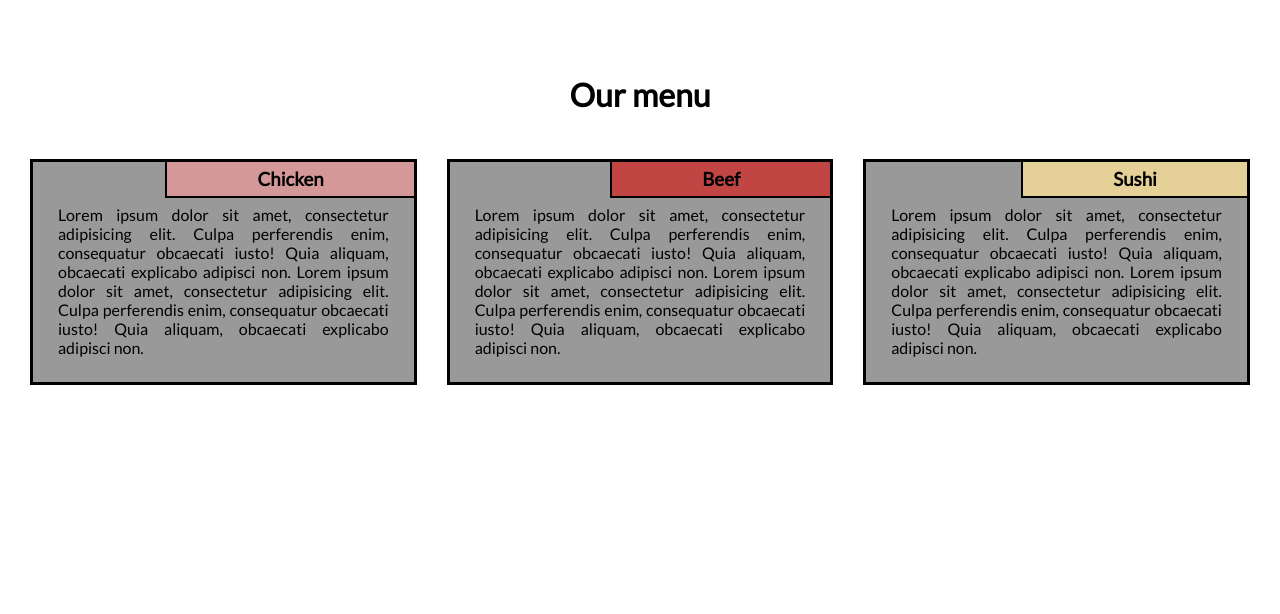
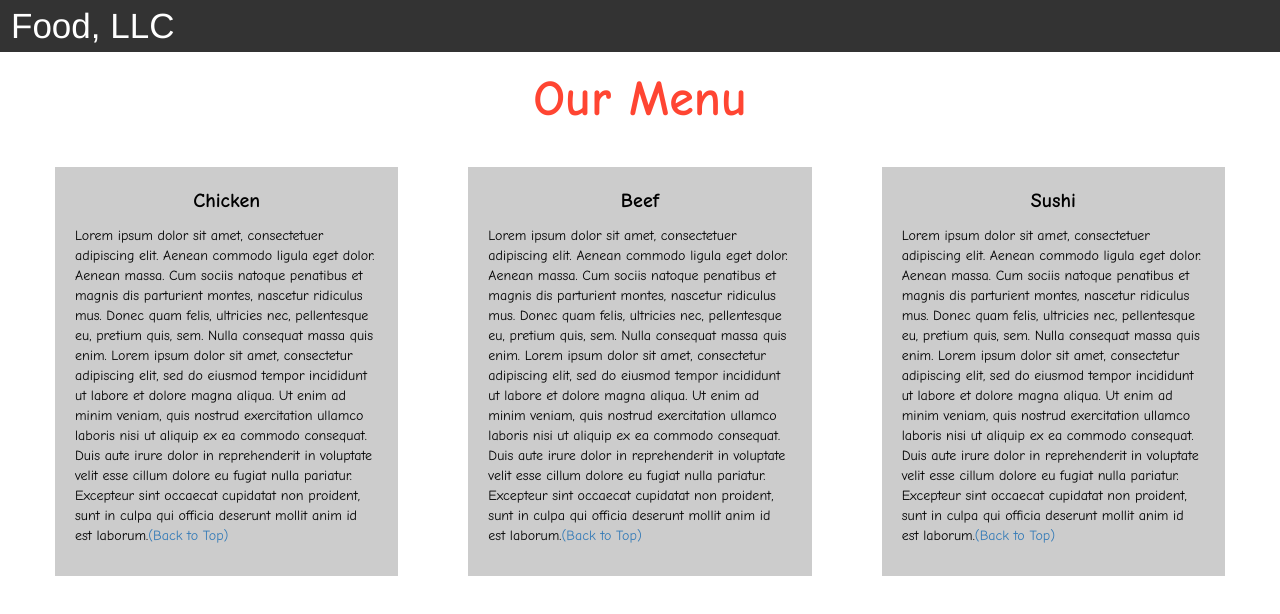
Before and after one commit to Prem-MIT/Coursera-test-repository, a plain HTML site: page index.html in a window 1280 px wide. Drawn offline with nearby package versions, Linux system fonts and the light colour scheme; files whose address does not match are found by name.

Commit message:
Add files via upload

```diff
--- a/index.html
+++ b/index.html
@@ -1,50 +1,77 @@
-
 <!DOCTYPE html>
 <html>
 <head>
-  <meta charset="utf-8">
+
+<title>Module 3</title>
+
   <meta name="viewport" content="width=device-width, initial-scale=1">
-  <title>My Responsive Layout</title>
-  <link href="https://fonts.googleapis.com/css?family=Lato" rel="stylesheet">
-  <link href='C:\Users\Dell\Documents\Downloads\style.css' rel='stylesheet' type='text/css'>
+  <link rel="stylesheet" href="https://maxcdn.bootstrapcdn.com/bootstrap/3.3.7/css/bootstrap.min.css">
+  <script src="https://ajax.googleapis.com/ajax/libs/jquery/3.3.1/jquery.min.js"></script>
+  <script src="https://maxcdn.bootstrapcdn.com/bootstrap/3.3.7/js/bootstrap.min.js"></script>
+
 </head>
+
+<meta name="viewport" content="width=device-width, initial-scale=1">
+<link rel="stylesheet" type="text/css" href="style.css">
+
+
+
 <body>
-  <div class="container">
-    <div class="row">
 
-    <h1 class="menu-title">Our menu</h1>
-      <div class="col-lg-4">
-        <div class="item">
-          <div class="item-title" id="title-one">
-            <h3>Chicken</h3>
-          </div>
-          <p>
-            Lorem ipsum dolor sit amet, consectetur adipisicing elit. Culpa perferendis enim, consequatur obcaecati iusto! Quia aliquam, obcaecati explicabo adipisci non. Lorem ipsum dolor sit amet, consectetur adipisicing elit. Culpa perferendis enim, consequatur obcaecati iusto! Quia aliquam, obcaecati explicabo adipisci non.
-          </p>
-        </div>
-      </div>
-      <div class="col-lg-4">
-        <div class="item">
-         <div class="item-title" id="title-two">
-          <h3>Beef</h3>
-        </div>
-        <p>
-          Lorem ipsum dolor sit amet, consectetur adipisicing elit. Culpa perferendis enim, consequatur obcaecati iusto! Quia aliquam, obcaecati explicabo adipisci non. Lorem ipsum dolor sit amet, consectetur adipisicing elit. Culpa perferendis enim, consequatur obcaecati iusto! Quia aliquam, obcaecati explicabo adipisci non.
-        </p>
-      </div>
+
+<nav class="navbar" id="top">
+  <div class="container-fluid">
+
+    <div class="navbar-header">
+      <button type="button" class="navbar-toggle" data-toggle="collapse" data-target="#myNavbar">
+        <span class="icon-bar"></span>
+        <span class="icon-bar"></span>
+        <span class="icon-bar"></span>
+      </button>
+      <a class="navbar-brand" href="#">Food, LLC</a>
     </div>
-    <div class="col-lg-4 col-lg-tablet">
-      <div class="item">
-       <div class="item-title" id="title-three">
-        <h3>Sushi</h3>
-      </div>
-      <p>
-        Lorem ipsum dolor sit amet, consectetur adipisicing elit. Culpa perferendis enim, consequatur obcaecati iusto! Quia aliquam, obcaecati explicabo adipisci non. Lorem ipsum dolor sit amet, consectetur adipisicing elit. Culpa perferendis enim, consequatur obcaecati iusto! Quia aliquam, obcaecati explicabo adipisci non.
-      </p>
+
+    <div class="collapse" id="myNavbar">
+      <ul class="nav navbar-nav visible-xs">
+        <li><a class="menu-item" href="#">Chicken</a></li>
+        <li><a class="menu-item" href="#">Beef</a></li>
+        <li><a class="menu-item" href="#">Sushi</a></li>
+      </ul>
+    </div>
+
+  </div>
+</nav>
+
+<h1 class="main-title">Our Menu</h1>
+
+
+
+<div class="row">
+
+  <div class="col-lg-4 col-md-6 col-sm-12">
+    <div class="content-box">
+      <p class="item-name">Chicken</p>
+      <p>Lorem ipsum dolor sit amet, consectetuer adipiscing elit. Aenean commodo ligula eget dolor. Aenean massa. Cum sociis natoque penatibus et magnis dis parturient montes, nascetur ridiculus mus. Donec quam felis, ultricies nec, pellentesque eu, pretium quis, sem. Nulla consequat massa quis enim. Lorem ipsum dolor sit amet, consectetur adipiscing elit, sed do eiusmod tempor incididunt ut labore et dolore magna aliqua. Ut enim ad minim veniam, quis nostrud exercitation ullamco laboris nisi ut aliquip ex ea commodo consequat. Duis aute irure dolor in reprehenderit in voluptate velit esse cillum dolore eu fugiat nulla pariatur. Excepteur sint occaecat cupidatat non proident, sunt in culpa qui officia deserunt mollit anim id est laborum.<a href="#top">(Back to Top)</a></p>
+    </div>
+  </div>
+
+  <div class="col-lg-4 col-md-6 col-sm-12">
+    <div class="content-box">
+      <p class="item-name">Beef</p>
+      <p>Lorem ipsum dolor sit amet, consectetuer adipiscing elit. Aenean commodo ligula eget dolor. Aenean massa. Cum sociis natoque penatibus et magnis dis parturient montes, nascetur ridiculus mus. Donec quam felis, ultricies nec, pellentesque eu, pretium quis, sem. Nulla consequat massa quis enim. Lorem ipsum dolor sit amet, consectetur adipiscing elit, sed do eiusmod tempor incididunt ut labore et dolore magna aliqua. Ut enim ad minim veniam, quis nostrud exercitation ullamco laboris nisi ut aliquip ex ea commodo consequat. Duis aute irure dolor in reprehenderit in voluptate velit esse cillum dolore eu fugiat nulla pariatur. Excepteur sint occaecat cupidatat non proident, sunt in culpa qui officia deserunt mollit anim id est laborum.<a href="#top">(Back to Top)</a></p>
+    </div>
+  </div>
+
+
+  <div class="col-lg-4 col-md-12 col-sm-12">
+    <div class="content-box">
+      <p class="item-name">Sushi</p>
+      <p>Lorem ipsum dolor sit amet, consectetuer adipiscing elit. Aenean commodo ligula eget dolor. Aenean massa. Cum sociis natoque penatibus et magnis dis parturient montes, nascetur ridiculus mus. Donec quam felis, ultricies nec, pellentesque eu, pretium quis, sem. Nulla consequat massa quis enim. Lorem ipsum dolor sit amet, consectetur adipiscing elit, sed do eiusmod tempor incididunt ut labore et dolore magna aliqua. Ut enim ad minim veniam, quis nostrud exercitation ullamco laboris nisi ut aliquip ex ea commodo consequat. Duis aute irure dolor in reprehenderit in voluptate velit esse cillum dolore eu fugiat nulla pariatur. Excepteur sint occaecat cupidatat non proident, sunt in culpa qui officia deserunt mollit anim id est laborum.<a href="#top">(Back to Top)</a></p>
     </div>
   </div>
 
 </div>
-</div>
+
+
 </body>
 </html>
--- a/style.css
+++ b/style.css
@@ -1,128 +1,96 @@
-*{
-  box-sizing: border-box;
-  margin:0;
-  padding:0;
+.container-fluid{
+	margin: 0;
+	padding: 0;
 }
 
-body{
-  font-family: 'Lato', sans-serif;
+.navbar{
+	border-radius: 0px;
+	background-color: rgba(0,0,0,0.8);
 }
 
-.row{
-  width: 100%;
+.navbar-brand{
+  font-size: 35px;
+  color: white;
+  padding-left: 25px;
 }
 
-.menu-title{
-  text-align: center;
-  margin-bottom: 30px;
+.navbar-brand:hover{
+	color: white;
 }
 
-.container{
- position: relative;
- top:60px;
- margin: 15px;
+.nav{
+	margin: 0;
+	padding: 0;
 }
 
-.item{
-  position: relative;
-  top: 0;
-  background-color:#999999;
-  margin: 15px;
-  padding: 25px;
-  border: 3px solid #000;
+.navbar-nav{
+  font-size: 25px;
+  text-align: center;
+  margin: 0;
+  padding: 0;
 }
 
-.item p{
-  margin-top: 18px;
-  text-align: justify;
-  font-size:100%;
+.navbar-toggle{
+	border: 2px solid white;
+	margin-right: 25px;
 }
 
-.item-title{
-  position: absolute;
-  top:0;
-  right: 0px;
-  background: green;
-  padding: 6px 90px;
-  border-left: 2px solid #000;
-  border-bottom: 2px solid #000;
-}
-
-#title-one {
-  background-color: #D59898;
-}
-
-#title-two{
-  background-color: #C14543;
-}
-
-#title-three{
-  background-color: #E5D198;
-}
-
-/* Simple Responsive Framework. */
-/*------ Desktop ------*/
-@media (min-width: 992px){
-  .col-lg-1, .col-lg-2, .col-lg-3, .col-lg-4, .col-lg-5, .col-lg-6, .col-lg-7, .col-lg-8, .col-lg-9, .col-lg-10, .col-lg-11, .col-lg-12 {
-    float: left;
-  }
-  .col-lg-1 {
-    width: 8.33%;
-  }
-  .col-lg-2 {
-    width: 16.66%;
-  }
-  .col-lg-3 {
-    width: 25%;
-  }
-  .col-lg-4 {
-    width: 33.33%;
-  }
-  .col-lg-5 {
-    width: 41.66%;
-  }
-  .col-lg-6 {
-    width: 50%;
-  }
-  .col-lg-7 {
-    width: 58.33%;
-  }
-  .col-lg-8 {
-    width: 66.66%;
-  }
-  .col-lg-9 {
-    width: 74.99%;
-  }
-  .col-lg-10 {
-    width: 83.33%;
-  }
-  .col-lg-11 {
-    width: 91.66%;
-  }
-  .col-lg-12 {
-    width: 100%;
-  }
-
+.icon-bar{
+	background-color: white;
 }
 
 
-/*------ Tablet ------*/
-@media (min-width: 768px) and (max-width: 991px){
-  .col-lg-4 {
-    width: 50%;
-    float: left;
-  }
-  .col-lg-tablet{
-   width: 100%;
-   float: left;
- }
+.main-title{
+  margin-bottom: 15px;
+  text-align: center;
+  color: #ff4532;
+  font-size: 50px;
+  font-family: "Comic Sans MS", cursive, sans-serif;
+  font-weight: bold;
+}
+
+li{
+	box-sizing: border-box;
+	width: 100%;
+}
+
+.menu-item{
+	padding: 0;
+	margin: 0;
+	width: 100%;
+	background-color: white;
+	border-bottom: 1px solid black;
+	color: black;
+	display: block;
+}
+
+.menu-item:hover{
+	background-color: rgba(0,0,0,0.9);
+	color: rgba(0,0,0,0.4);
 }
 
 
-/*------ Mobile ------*/
-@media (max-width: 767px){
-  .col-lg-4{
-    width: 100%;
-    float: left;
-  }
+
+.row{
+	margin: 20px;
 }
+
+.content-box{
+	margin: 20px;
+	width: auto;
+	height: auto;
+	color: black;
+	background-color: rgba(0,0,0,0.2);
+	font-family: "Comic Sans MS", cursive, sans-serif;
+	padding: 20px;
+}
+
+.item-name{
+	text-align: center;
+	font-size: 20px;
+	font-weight: bold;
+}
+
+#top{
+
+}
```
